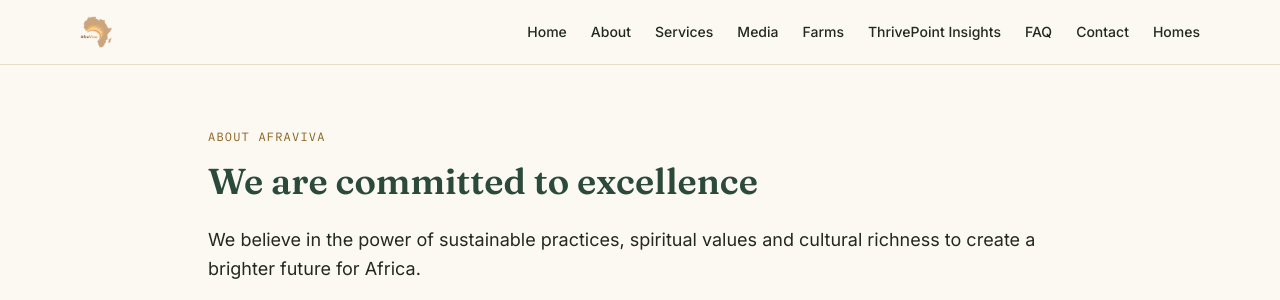
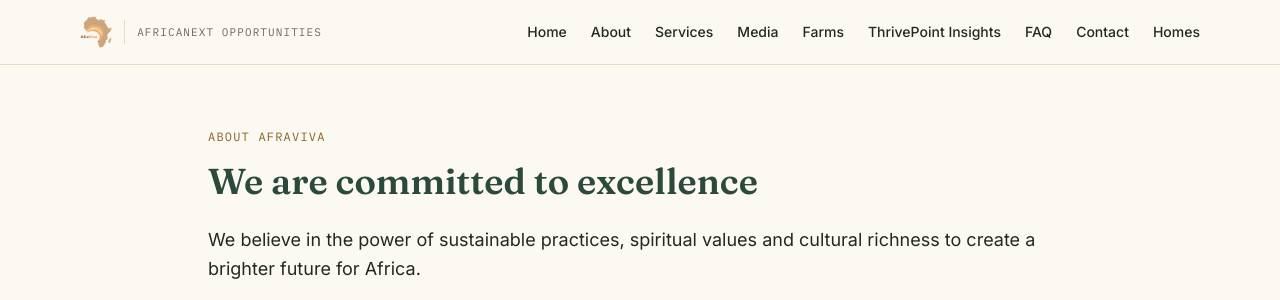
Before and after one commit to judekioko/afraviva-platform, a Django app: page /about/ in a window 1280 px wide. Shown: the top 300 px of the page. Run offline with Django 5.2, Linux system fonts and the light colour scheme; style sheets or scripts are compiled from the project's sources.

Commit message:
Show AfricaNext Opportunities next to the AfraViva logo in the header
The site header now reads: [AfraViva logo] | AFRICANEXT OPPORTUNITIES,
naming the actual company right beside the AfraViva brand mark on
every page. Hidden below the sm breakpoint to keep the mobile header
uncluttered (logo + hamburger only).

Co-Authored-By: Claude Sonnet 5 <noreply@anthropic.com>

```diff
--- a/templates/base.html
+++ b/templates/base.html
@@ -17,9 +17,13 @@
 
   <header class="border-b border-line bg-paper sticky top-0 z-40" x-data="nav">
     <div class="max-w-6xl mx-auto px-4 flex items-center justify-between h-16">
-      <a href="{% url 'corporate:home' %}">
-        {% include "_afraviva_logo.html" with size=32 wordmark_size="text-xl" %}
-      </a>
+      <div class="flex items-center gap-3">
+        <a href="{% url 'corporate:home' %}">
+          {% include "_afraviva_logo.html" with size=32 wordmark_size="text-xl" %}
+        </a>
+        <span class="hidden sm:inline-block h-6 w-px bg-line"></span>
+        <span class="hidden sm:inline font-mono text-[11px] uppercase tracking-widest text-muted">AfricaNext Opportunities</span>
+      </div>
 
       <nav class="hidden md:flex items-center gap-6 text-sm font-medium">
         {% for link in NAV_LINKS %}
```
